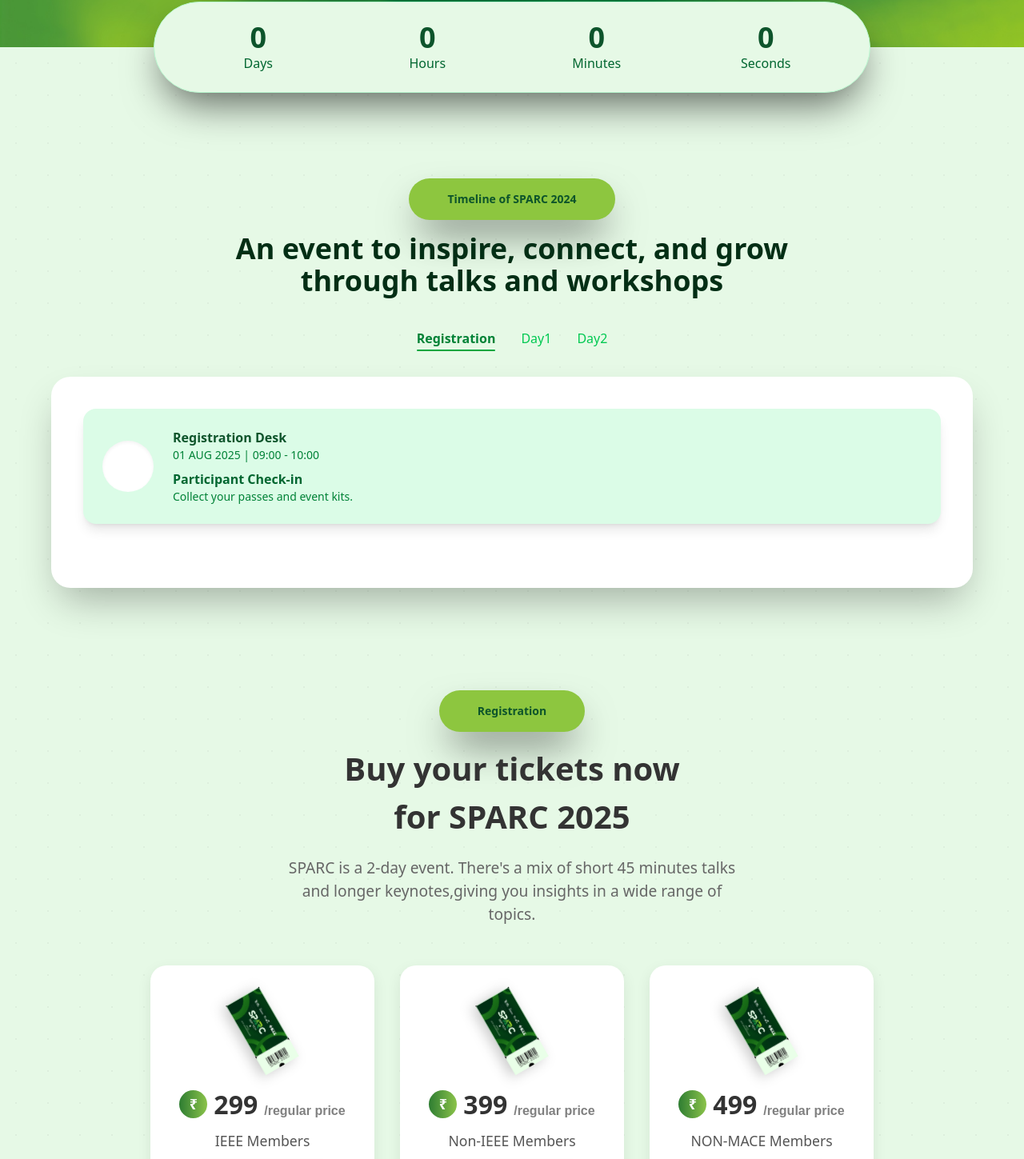
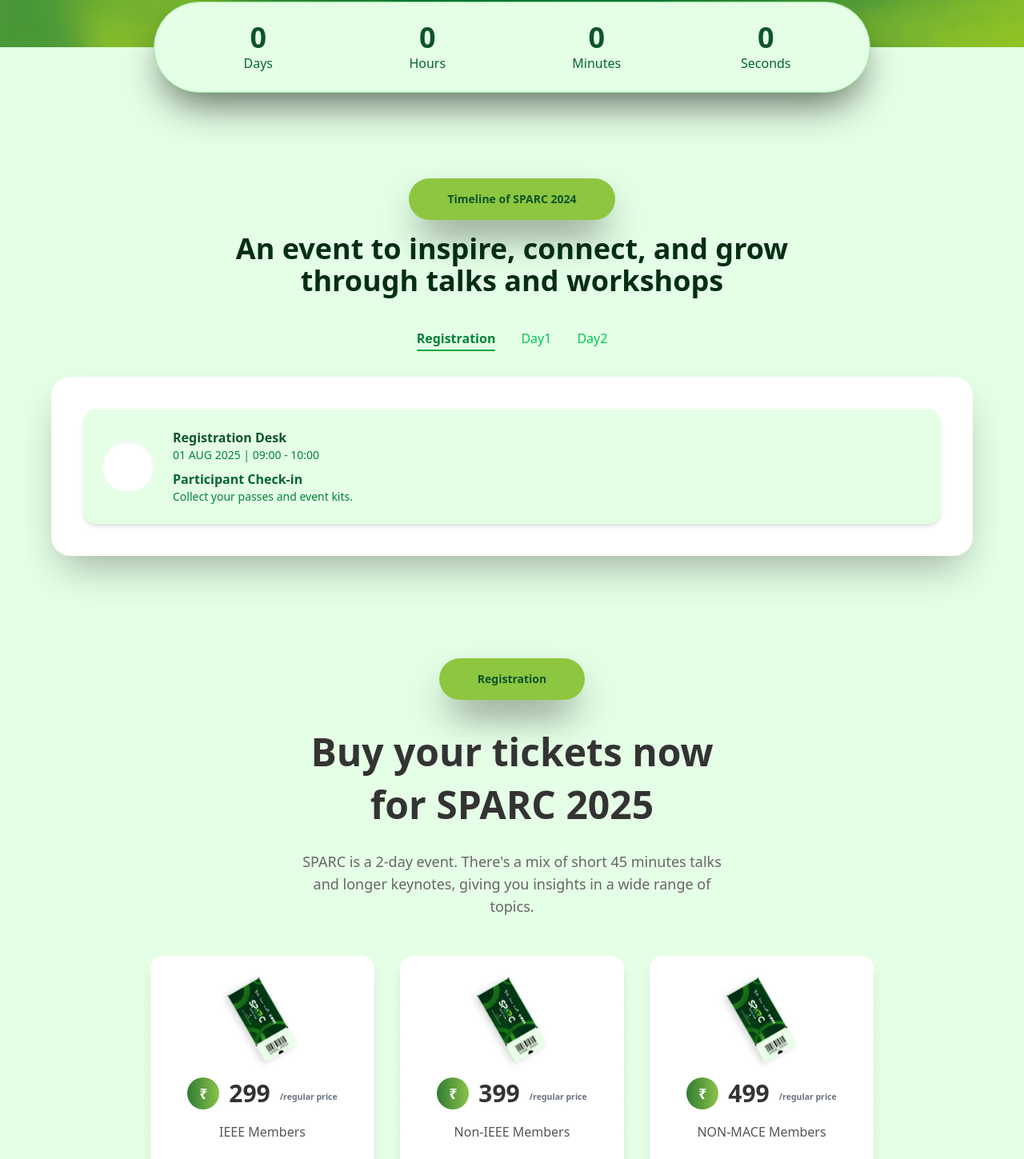
Before and after one commit to Jeslin-git/sparc25, a React (Vite) app: page / in a window 1280 px wide. Shown: the part 741-2190 px from the top of the page at 80% size. Built offline with nearby package versions, Linux system fonts and the light colour scheme.

Commit message:
updated colours

```diff
--- a/src/components/Registration.tsx
+++ b/src/components/Registration.tsx
@@ -1,38 +1,21 @@
-import React from 'react';
-import './Registration.css';
+import React from "react";
 
 const Registration = () => {
   const ticketTypes = [
-    {
-      id: 1,
-      name: "IEEE Members",
-      price: 299,
-      image: "ticket.png"
-    },
-    {
-      id: 2,
-      name: "Non-IEEE Members",
-      price: 399,
-      image: "ticket.png"
-    },
-    {
-      id: 3,
-      name: "NON-MACE Members",
-      price: 499,
-      image: "ticket.png"
-    }
+    { id: 1, name: "IEEE Members", price: 299, image: "ticket.png" },
+    { id: 2, name: "Non-IEEE Members", price: 399, image: "ticket.png" },
+    { id: 3, name: "NON-MACE Members", price: 499, image: "ticket.png" },
   ];
 
   const handleBuyTicket = (ticketId) => {
     console.log(`Purchasing ticket with ID: ${ticketId}`);
-    // Add your purchase logic here
   };
 
   return (
 <section
-      className="py-16 px-4 sm:px-6 lg:px-8"
+  className="py-16 px-4 sm:px-6 lg:px-8 min-h-screen"
   style={{
-        backgroundColor: "#e6f9e6",
+    backgroundColor: "#E5FFE6",
     backgroundImage:
       "radial-gradient(circle at 20px 20px, rgba(0,0,0,0.04) 1px, transparent 1px)",
     backgroundSize: "40px 40px",
@@ -41,50 +24,67 @@
   <div className="max-w-6xl mx-auto text-center">
     {/* Section Pill */}
     <div
-  className="inline-block text-green-900 text-sm px-12 py-4 rounded-full font-bold mb-4 shadow-2xl shadow-black/60 "
+      className="inline-block text-green-900 text-sm px-12 py-4 rounded-full font-bold mb-8 shadow-2xl shadow-black/60 transition"
       style={{ backgroundColor: "#8DC63F" }}
     >
       Registration
     </div>
 
 
+        {/* Content */}
+        <div className="max-w-3xl mx-auto text-center">
+          <h1 className="text-4xl md:text-5xl font-bold text-[#333] mb-6 leading-snug">
+            Buy your tickets now <br /> for SPARC 2025
+          </h1>
+          <p className="text-lg text-[#666] mb-12">
+            SPARC is a 2-day event. There's a mix of short 45 minutes talks <br />
+            and longer keynotes, giving you insights in a wide range of <br /> topics.
+          </p>
+        </div>
 
-      <div className="content-section">
-        <h1 className="main-heading">Buy your tickets now<br/>for SPARC 2025</h1>
-        <p className="description">
-          SPARC is a 2-day event. There's a mix of short 45 minutes talks <br/>and longer keynotes,giving you insights in a wide range of<br/> topics.
-        </p>
-
-       </div>
-        <div className="ticket-cards-container">
+        {/* Ticket Cards */}
+        <div className="flex justify-center items-start flex-wrap gap-8">
           {ticketTypes.map((ticket) => (
-            <div key={ticket.id} className="ticket-card">
+            <div
+              key={ticket.id}
+              className="bg-white rounded-2xl p-8 shadow-lg hover:shadow-2xl transition-all duration-300 min-w-[280px] max-w-[300px] relative"
+            >
+              {/* Ticket Image */}
               <img
                 src={ticket.image}
                 alt={`${ticket.name} ticket`}
-                className="ticket-image"
+                className="w-24 h-24 object-contain mx-auto mb-6 block rotate-[60deg] drop-shadow-lg"
               />
-              <div className="ticket-info">
-                <div className="price-section">
-                  <div className="rupee-symbol">₹</div>
-                  <span className="price">{ticket.price}</span>
-                 <div class="price-box">
-  <span class="price"></span><sub>/regular price</sub>
+
+              {/* Price Section */}
+              <div className="flex items-center justify-center gap-3 mb-4">
+                <div className="bg-gradient-to-r from-[#2E7D32] to-[#8BC34A] text-white w-10 h-10 flex items-center justify-center rounded-full font-bold text-lg">
+                  ₹
+                </div>
+                <span className="text-3xl font-bold text-[#333] leading-none">
+                  {ticket.price}
+                </span>
+                <div className="text-sm text-gray-500 font-semibold">
+                  <sub>/regular price</sub>
                 </div>
               </div>
-                <div className="membership-type">{ticket.name}</div>
+
+              {/* Membership */}
+              <div className="text-base text-[#555] mb-6 font-medium">
+                {ticket.name}
+              </div>
+
+              {/* Button */}
               <button
-                  className="buy-tickets-btn"
                 onClick={() => handleBuyTicket(ticket.id)}
+                className="w-full max-w-[200px] mx-auto block bg-gradient-to-r from-[#2E7D32] to-[#8BC34A] text-white px-6 py-3 rounded-full font-semibold shadow-md hover:shadow-xl hover:-translate-y-1 transition-all duration-300"
               >
                 Buy Tickets
               </button>
             </div>
-            </div>
           ))}
         </div>
       </div>
-
     </section>
   );
 };
--- a/src/components/herosection.tsx
+++ b/src/components/herosection.tsx
@@ -30,8 +30,14 @@
   }, []);
 
   return (
-    <div className="flex flex-row justify-between items-center w-full max-w-4xl px-6 py-6
-                    rounded-full shadow-2xl shadow-black/60 bg-[#e6f9e6] border border-green-200 mx-auto">
+    <div
+      className="flex flex-row justify-between items-center w-full max-w-4xl px-6 py-6
+                 rounded-full shadow-2xl shadow-black/60 mx-auto border"
+      style={{
+        backgroundColor: "#E5FFE6",
+        borderColor: "#90EE90", // subtle light green border
+      }}
+    >
       {["Days", "Hours", "Minutes", "Seconds"].map((label, idx) => (
         <div
           key={label}
@@ -63,13 +69,6 @@
           backgroundImage: "url('bg.png')",
         }}
       >
-
-
-
-
-
-
-
         {/* Hero Content */}
         <motion.div style={{ y }} className="max-w-4xl w-full relative z-10">
           <h1 className="font-chillax text-3xl sm:text-4xl md:text-5xl lg:text-6xl font-semibold leading-snug mb-6 drop-shadow-lg">
@@ -120,7 +119,7 @@
       <div
         className="h-[100px] w-full"
         style={{
-          backgroundColor: "#e6f9e6",
+          backgroundColor: "#E5FFE6",
           backgroundImage:
             "radial-gradient(circle at 20px 20px, rgba(0,0,0,0.04) 1px, transparent 1px)",
           backgroundSize: "40px 40px",
--- a/src/components/timeline.tsx
+++ b/src/components/timeline.tsx
@@ -45,7 +45,7 @@
     <section
       className="py-16 px-4 sm:px-6 lg:px-8"
       style={{
-        backgroundColor: "#e6f9e6",
+        backgroundColor: "#E5FFE6",
         backgroundImage:
           "radial-gradient(circle at 20px 20px, rgba(0,0,0,0.04) 1px, transparent 1px)",
         backgroundSize: "40px 40px",
@@ -53,13 +53,12 @@
     >
       <div className="max-w-6xl mx-auto text-center">
         {/* Section Pill */}
-       <div
-  className="inline-block text-green-900 text-sm px-12 py-4 rounded-full font-bold mb-4 shadow-2xl shadow-black/60 "
-  style={{ backgroundColor: "#8DC63F" }}
->
-  Timeline of SPARC 2024
-</div>
-
+        <div
+          className="inline-block text-green-900 text-sm px-12 py-4 rounded-full font-bold mb-4 shadow-2xl shadow-black/60"
+          style={{ backgroundColor: "#8DC63F" }}
+        >
+          Timeline of SPARC 2024
+        </div>
 
         {/* Heading */}
         <h2 className="font-chillax text-2xl sm:text-3xl md:text-4xl font-bold text-green-950 mb-10">
@@ -91,7 +90,8 @@
             {events[activeTab as keyof typeof events].map((event, idx) => (
               <div
                 key={idx}
-                className="flex items-center gap-6 p-6 rounded-2xl bg-green-100 shadow-lg"
+                className="flex items-center gap-6 p-6 rounded-2xl shadow-md"
+                style={{ backgroundColor: "#E5FFE6" }}
               >
                 {/* Placeholder Circle */}
                 <div className="w-16 h-16 bg-white rounded-full shadow-inner"></div>
@@ -110,11 +110,6 @@
               </div>
             ))}
           </div>
-
-          {/* Download Button */}
-          <div className="mt-10 flex justify-center">
-
-          </div>
         </div>
       </div>
     </section>
```
Lines whose indentation alone changed are shown as unchanged.
